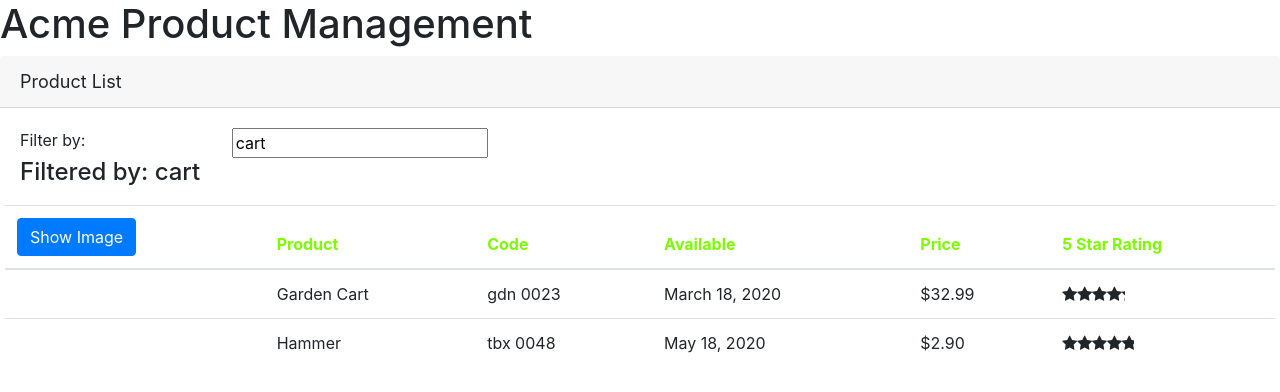
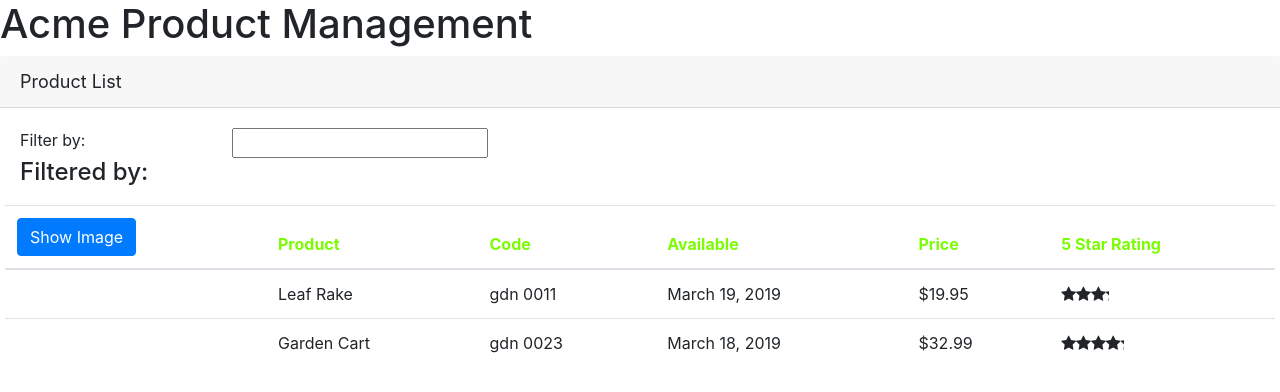
Before and after one commit to land0o/AngularGettingStarted, an Angular app: page / in a window 1280 px wide. Shown: the top 392 px of the page. Built offline with nearby package versions, Linux system fonts and the light colour scheme.

Commit message:
created a service for products and injected it into the product list component

```diff
--- a/src/app/products/product-list.component.ts
+++ b/src/app/products/product-list.component.ts
@@ -1,5 +1,6 @@
 import { Component, OnInit } from '@angular/core';
 import { IProduct } from './product';
+import { ProductService } from './product.service';
 
 @Component({
     selector: 'pm-products',
@@ -22,33 +23,10 @@ export class ProductListComponent implements OnInit {
   }
 
   filteredProducts: IProduct[] = [];
-  products: IProduct[]  = [
-    {
-        productId: 2,
-        productName: 'Garden Cart',
-        productCode: 'GDN-0023',
-        releaseDate: 'March 18, 2020',
-        description: '15 gallon capacity rolling garden cart',
-        price: 32.99,
-        starRating: 4.2,
-        imageUrl: 'assets/images/garden_cart.png'
-    },
-    {
-        productId: 5,
-        productName: 'Hammer',
-        productCode: 'TBX-0048',
-        releaseDate: 'May 18, 2020',
-        description: 'Curved claw steel hammer',
-        price: 2.9,
-        starRating: 4.8,
-        imageUrl: 'assets/images/hammer.png'
-    }
+  products: IProduct[]  = [];
 
-    ];
-
-    constructor() {
-        this.filteredProducts = this.products;
-        this._listFilter = 'cart';
+    constructor(private productService: ProductService) {
+        this._listFilter = ' ';
     }
     onRatingClicked(message: string): void {
         this.pageTitle = 'Product List: ' + message;
@@ -57,13 +35,14 @@ export class ProductListComponent implements OnInit {
     performFilter(filterBy: string): IProduct[] {
         filterBy = filterBy.toLocaleLowerCase();
         return this.products.filter((product: IProduct) =>
-          product.productName.toLocaleLowerCase().indexOf(filterBy) !== -1);
-      }
+        product.productName.toLocaleLowerCase().indexOf(filterBy) !== -1);
+    }
 
     toggleImage(): void {
         this.showImage = !this.showImage;
     }
     ngOnInit(): void {
-        console.log('In OnInit');
+        this.products = this.productService.getProducts();
+        this.filteredProducts = this.products;
     }
 }
--- /dev/null
+++ b/src/app/products/product.service.ts
@@ -0,0 +1,34 @@
+import { Injectable } from '@angular/core';
+import { IProduct } from './product';
+
+@Injectable({
+    providedIn: 'root'
+})
+export class ProductService {
+
+    getProducts(): IProduct[] {
+        return [
+            {
+                productId: 1,
+                productName: 'Leaf Rake',
+                productCode: 'GDN-0011',
+                releaseDate: 'March 19, 2019',
+                description: 'Leaf rake with 48-inch wooden handle.',
+                price: 19.95,
+                starRating: 3.2,
+                imageUrl: 'assets/images/leaf_rake.png'
+              },
+              {
+                productId: 2,
+                productName: 'Garden Cart',
+                productCode: 'GDN-0023',
+                releaseDate: 'March 18, 2019',
+                description: '15 gallon capacity rolling garden cart',
+                price: 32.99,
+                starRating: 4.2,
+                imageUrl: 'assets/images/garden_cart.png'
+              }
+        ];
+    }
+
+}
```
